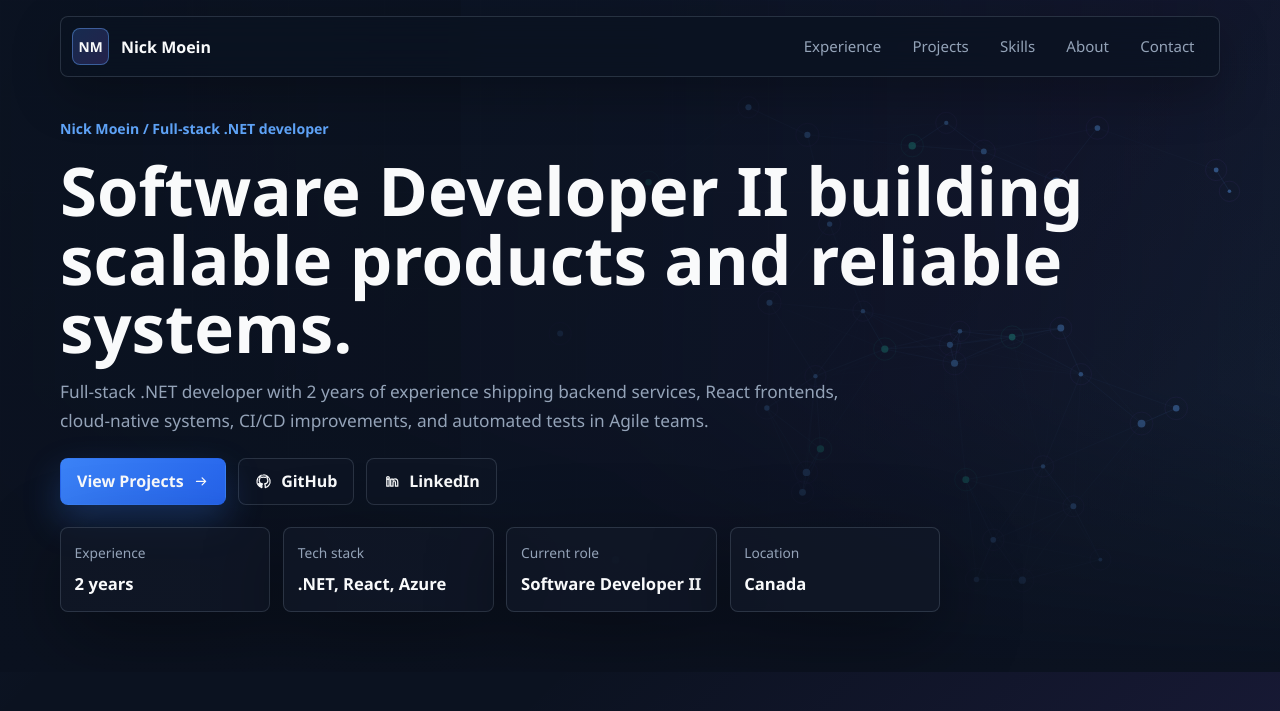
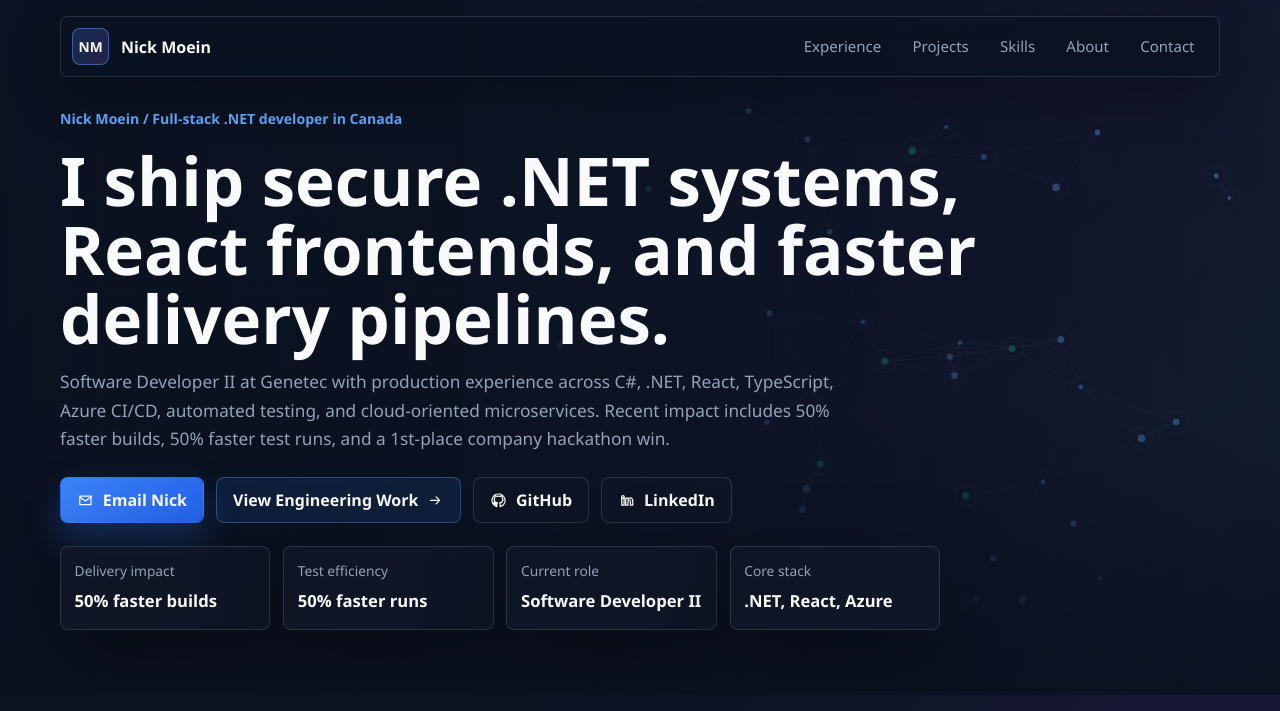
Before and after one commit to nickmnt/nickmnt, a plain HTML site: page index.html in a window 1280 px wide. Shown: the top 711 px of the page. Drawn offline with Linux system fonts and the light colour scheme; animation ran at ten frames a second.

Commit message:
Improve portfolio hero and SEO metadata

```diff
--- a/index.html
+++ b/index.html
@@ -3,12 +3,41 @@
   <head>
     <meta charset="UTF-8" />
     <meta name="viewport" content="width=device-width, initial-scale=1.0" />
+    <meta name="robots" content="index, follow" />
+    <meta name="theme-color" content="#0b1220" />
     <meta
       name="description"
-      content="Nick Moein, Software Developer II and full-stack .NET developer in Canada building scalable products and reliable systems."
+      content="Nick Moein is a full-stack .NET developer in Canada with Genetec experience, React frontends, Azure CI/CD, microservices, and 50% build and test time improvements."
     />
-    <title>Nick Moein | Software Developer II</title>
+    <meta property="og:type" content="profile" />
+    <meta property="og:title" content="Nick Moein | Full-Stack .NET Developer in Canada" />
+    <meta
+      property="og:description"
+      content="C#, .NET, React, Azure, microservices, CI/CD, production delivery, and measurable engineering impact."
+    />
+    <meta name="twitter:card" content="summary" />
+    <meta name="twitter:title" content="Nick Moein | Full-Stack .NET Developer" />
+    <meta
+      name="twitter:description"
+      content="Full-stack .NET developer with production Genetec experience, cloud delivery, secure systems, and measurable CI/test improvements."
+    />
+    <title>Nick Moein | Full-Stack .NET Developer in Canada</title>
     <link rel="stylesheet" href="styles.css" />
+    <script type="application/ld+json">
+      {
+        "@context": "https://schema.org",
+        "@type": "Person",
+        "name": "Nick Moein",
+        "jobTitle": "Full-Stack .NET Developer",
+        "email": "mailto:nick.moeintaghavi@gmail.com",
+        "address": {
+          "@type": "PostalAddress",
+          "addressCountry": "CA"
+        },
+        "knowsAbout": ["C#", ".NET", "React", "TypeScript", "Azure", "CI/CD", "Microservices", "Kubernetes"],
+        "sameAs": ["https://github.com/nickmnt", "https://www.linkedin.com/in/nickmnt/"]
+      }
+    </script>
   </head>
   <body>
     <svg aria-hidden="true" class="svg-sprite">
@@ -79,46 +108,51 @@
         <canvas id="system-canvas" aria-hidden="true"></canvas>
         <div class="hero-grid" aria-hidden="true"></div>
         <div class="container hero-content">
-          <p class="eyebrow reveal">Nick Moein / Full-stack .NET developer</p>
-          <h1 class="reveal" id="hero-title">Software Developer II building scalable products and reliable systems.</h1>
+          <p class="eyebrow reveal">Nick Moein / Full-stack .NET developer in Canada</p>
+          <h1 class="reveal" id="hero-title">I ship secure .NET systems, React frontends, and faster delivery pipelines.</h1>
           <p class="hero-copy reveal">
-            Full-stack .NET developer with 2 years of experience shipping backend services, React frontends,
-            cloud-native systems, CI/CD improvements, and automated tests in Agile teams.
+            Software Developer II at Genetec with production experience across C#, .NET, React, TypeScript,
+            Azure CI/CD, automated testing, and cloud-oriented microservices. Recent impact includes 50% faster
+            builds, 50% faster test runs, and a 1st-place company hackathon win.
           </p>
 
           <div class="hero-actions reveal" aria-label="Primary links">
-            <a class="button button-primary" href="#projects">
-              <span>View Projects</span>
+            <a class="button button-primary" href="mailto:nick.moeintaghavi@gmail.com">
+              <svg class="icon" aria-hidden="true"><use href="#icon-mail"></use></svg>
+              <span>Email Nick</span>
+            </a>
+            <a class="button button-secondary" href="#projects">
+              <span>View Engineering Work</span>
               <svg class="icon" aria-hidden="true"><use href="#icon-arrow"></use></svg>
             </a>
-            <a class="button button-ghost" href="https://github.com/nickmnt" target="_blank" rel="noreferrer">
+            <a class="button button-ghost" href="https://github.com/nickmnt" target="_blank" rel="noopener noreferrer">
               <svg class="icon" aria-hidden="true"><use href="#icon-github"></use></svg>
               <span>GitHub</span>
             </a>
-            <a class="button button-ghost" href="https://www.linkedin.com/in/nickmnt/" target="_blank" rel="noreferrer">
+            <a class="button button-ghost" href="https://www.linkedin.com/in/nickmnt/" target="_blank" rel="noopener noreferrer">
               <svg class="icon" aria-hidden="true"><use href="#icon-linkedin"></use></svg>
               <span>LinkedIn</span>
             </a>
           </div>
 
-          <div class="hero-meta reveal" aria-label="Professional summary">
+          <dl class="hero-meta reveal" aria-label="Professional summary">
             <div>
-              <span>Experience</span>
-              <strong>2 years</strong>
+              <dt>Delivery impact</dt>
+              <dd>50% faster builds</dd>
             </div>
             <div>
-              <span>Tech stack</span>
-              <strong>.NET, React, Azure</strong>
+              <dt>Test efficiency</dt>
+              <dd>50% faster runs</dd>
             </div>
             <div>
-              <span>Current role</span>
-              <strong>Software Developer II</strong>
+              <dt>Current role</dt>
+              <dd>Software Developer II</dd>
             </div>
             <div>
-              <span>Location</span>
-              <strong>Canada</strong>
+              <dt>Core stack</dt>
+              <dd>.NET, React, Azure</dd>
             </div>
-          </div>
+          </dl>
         </div>
       </section>
 
--- a/styles.css
+++ b/styles.css
@@ -303,6 +303,10 @@ h1 {
   gap: 0.75rem;
 }
 
+.hero-actions {
+  max-width: 780px;
+}
+
 .button {
   min-height: 2.9rem;
   display: inline-flex;
@@ -380,7 +384,7 @@ textarea:focus-visible {
   padding: 0.85rem;
 }
 
-.hero-meta span,
+.hero-meta dt,
 .metric-card span,
 .about-panel span,
 .project-topline span {
@@ -390,9 +394,11 @@ textarea:focus-visible {
   font-size: 0.86rem;
 }
 
-.hero-meta strong {
+.hero-meta dd {
+  margin: 0;
   color: var(--text);
   font-size: 1.04rem;
+  font-weight: 800;
   line-height: 1.3;
 }
 
@@ -894,7 +900,7 @@ textarea:focus-visible {
 
   .hero-actions {
     display: grid;
-    grid-template-columns: repeat(2, minmax(0, 1fr));
+    grid-template-columns: 1fr;
   }
 
   .contact-actions {
```
